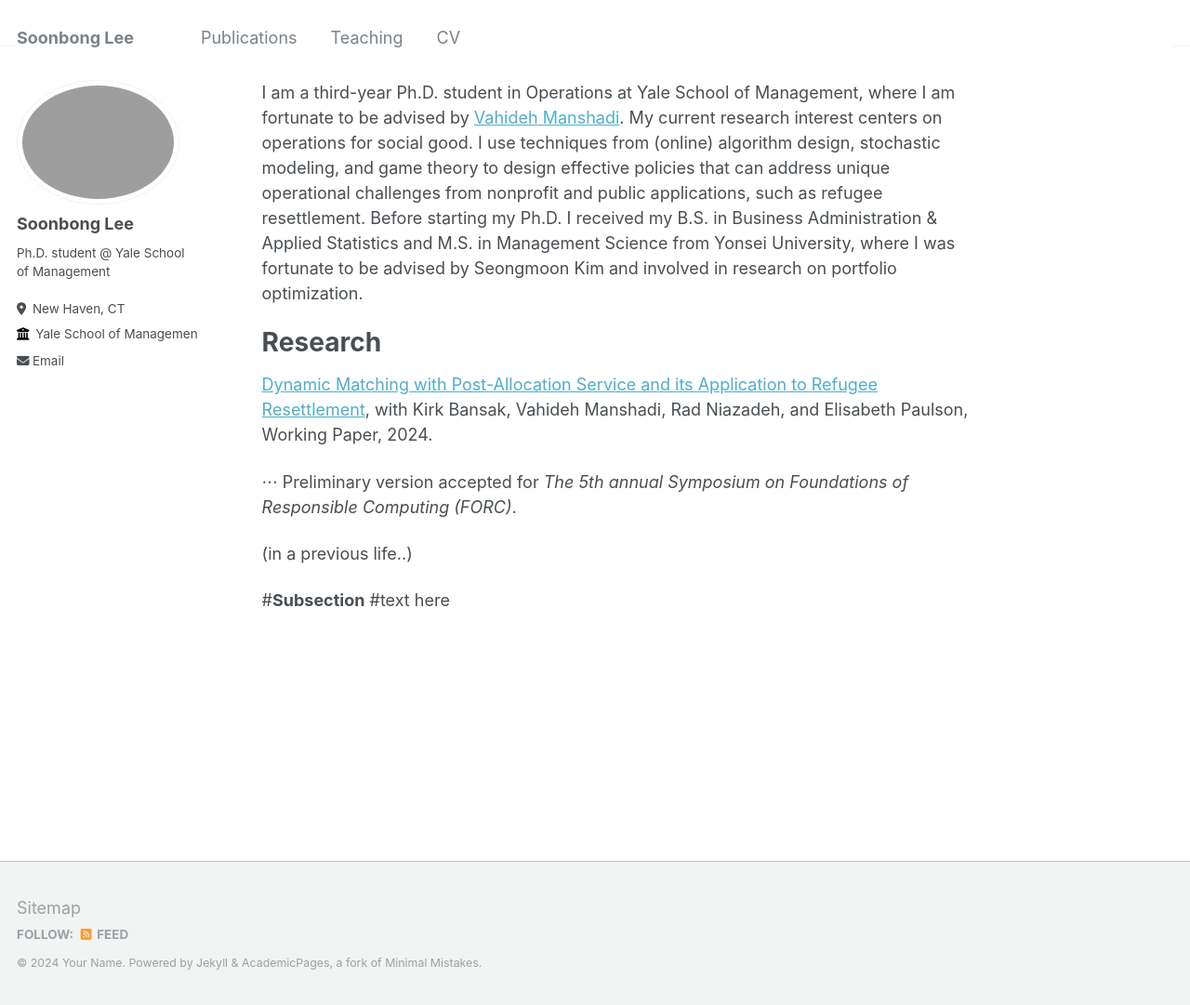
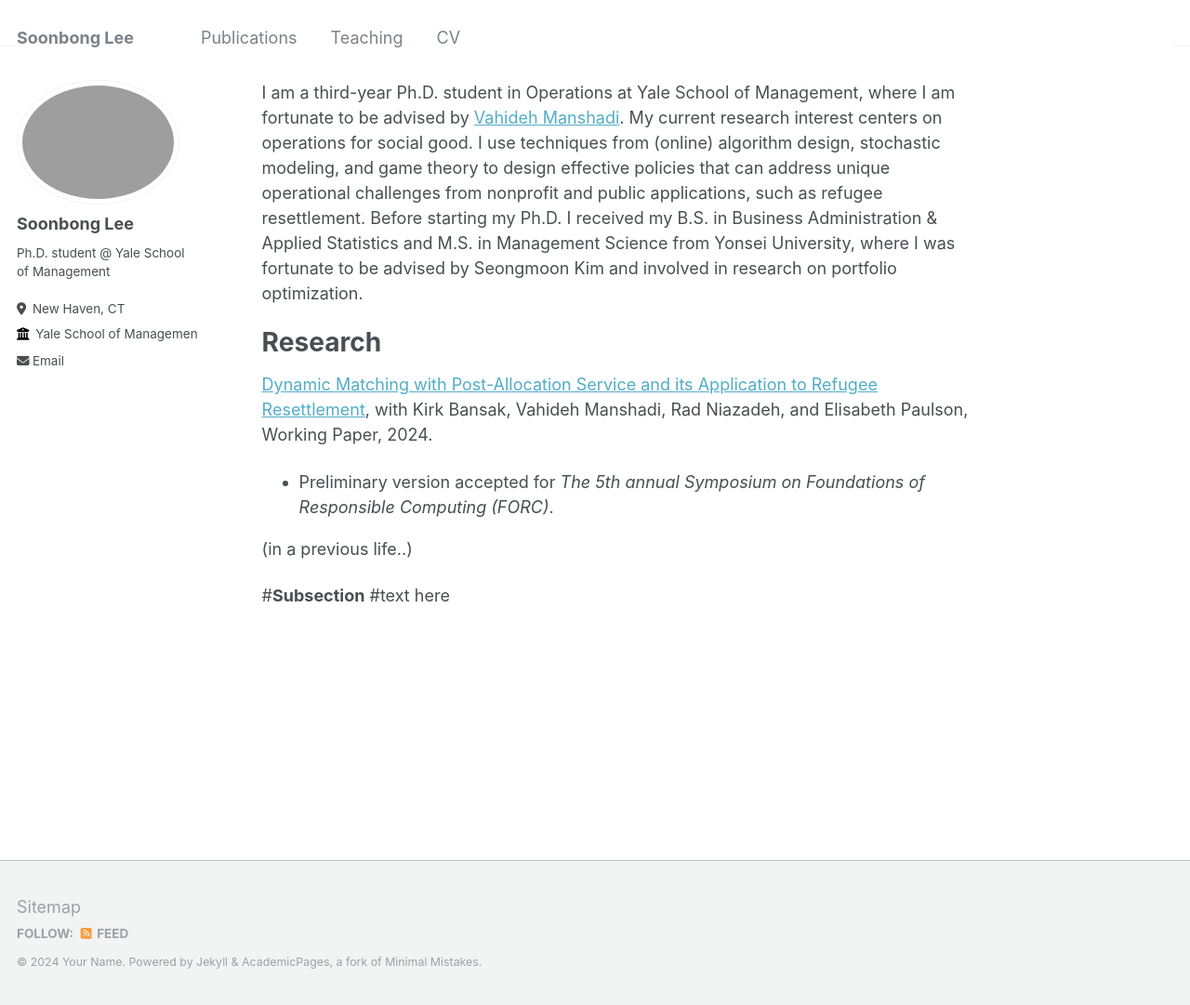
Before and after one commit to soonbong-lee/soonbong-lee.github.io, a Jekyll site: the page built from _pages/about.md, in a window 1280 px wide and 1081 px high. Shown: the whole window at 93% size. Built offline with Jekyll 4.4.1, drawn with Linux system fonts in a browser that asks for light colours.

```diff
--- a/_pages/about.md
+++ b/_pages/about.md
@@ -13,7 +13,7 @@ Research
 ======
 [Dynamic Matching with Post-Allocation Service and its Application to Refugee Resettlement](https://papers.ssrn.com/sol3/papers.cfm?abstract_id=4748762), with Kirk Bansak, Vahideh Manshadi, Rad Niazadeh, and Elisabeth Paulson, Working Paper, 2024.
 
-⋅⋅⋅ Preliminary version accepted for *The 5th annual Symposium on Foundations of Responsible Computing (FORC)*.
+- Preliminary version accepted for *The 5th annual Symposium on Foundations of Responsible Computing (FORC)*.
 
 (in a previous life..)
 
```
